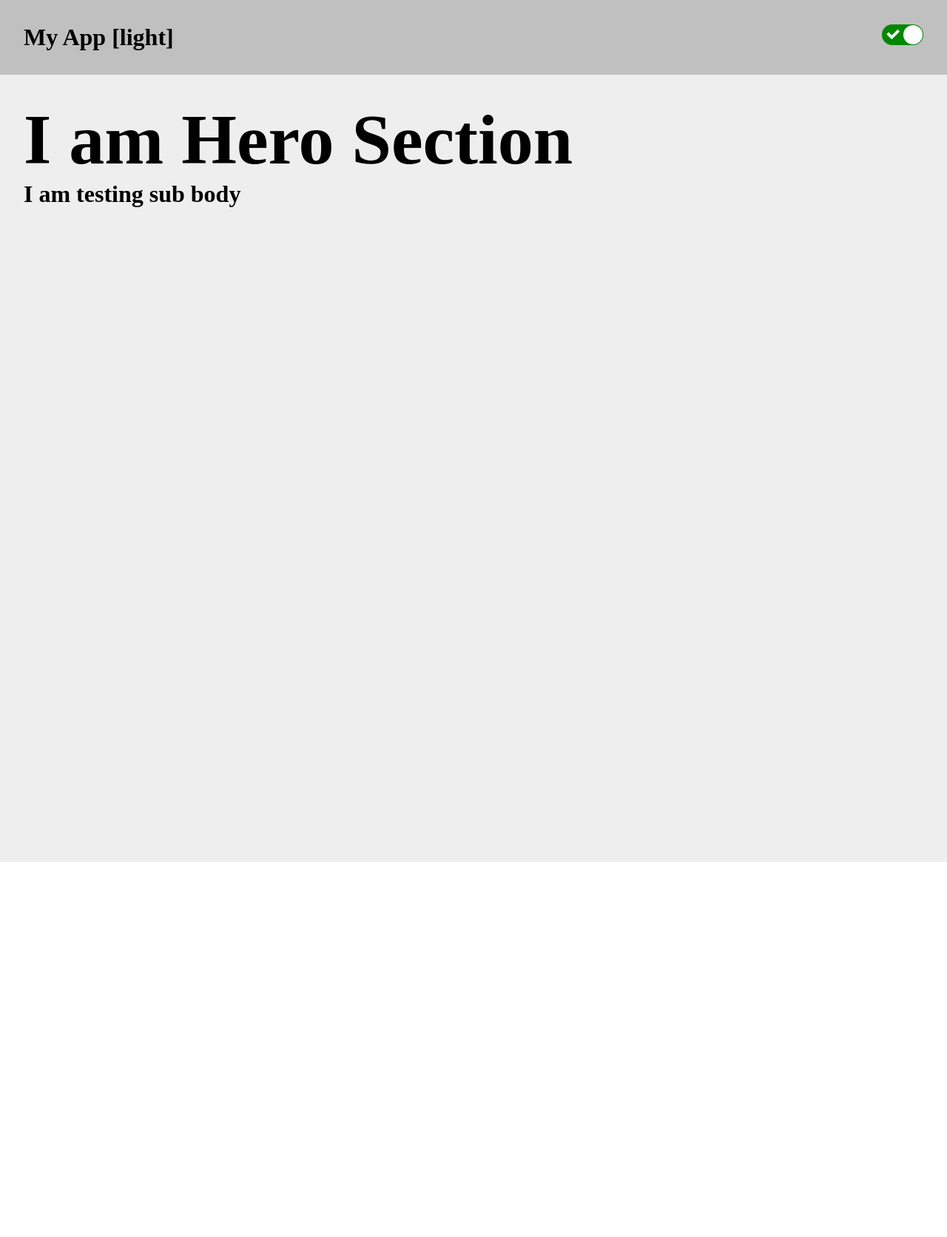
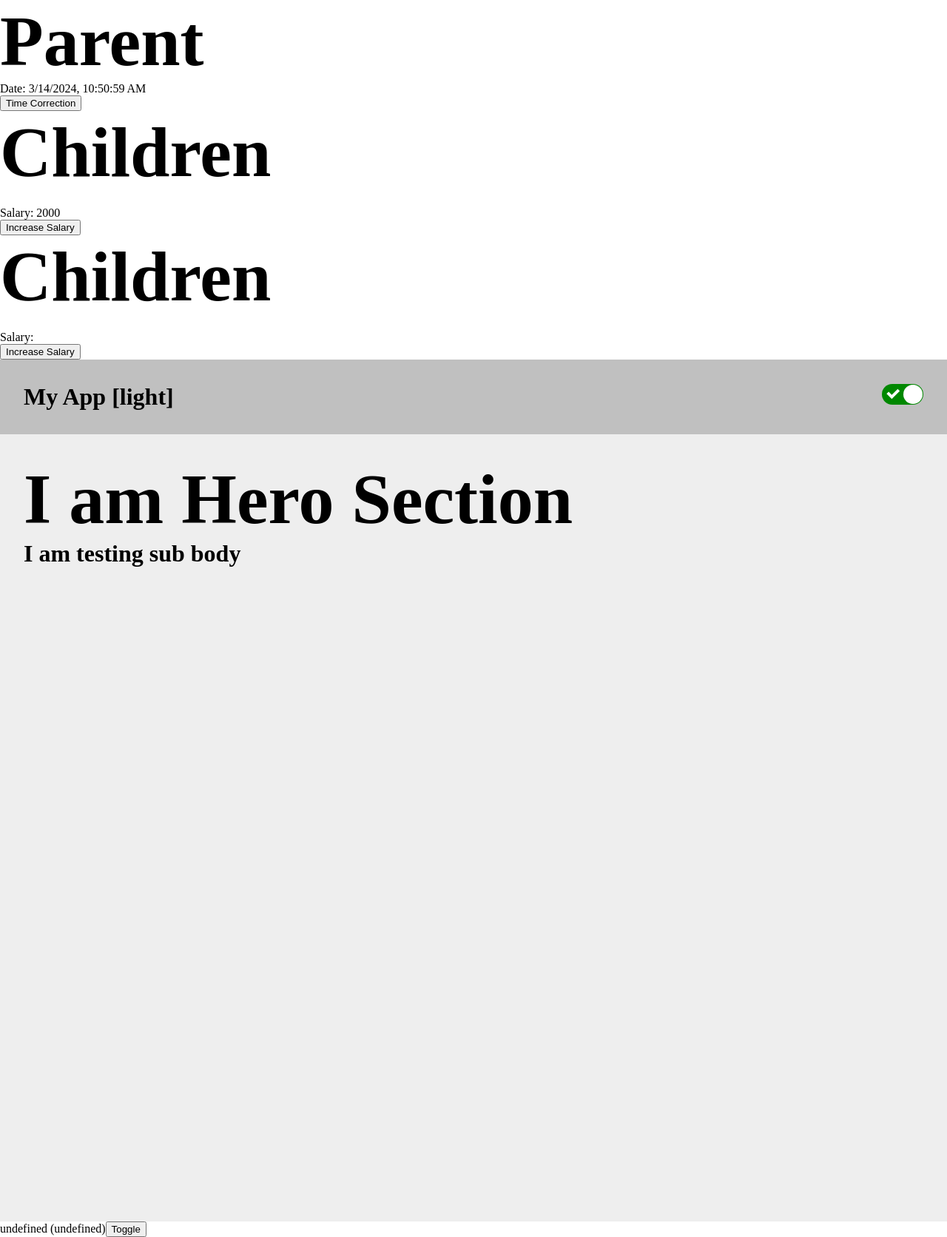
Before and after one commit to Raysumit77/React-Basic, a React (Vite) app in the folder vite/: page / in a window 1280 px wide. Shown: the whole page at 74% size. Before the commit the page ends 1165 px from the top, so only its background shows below. Built offline with nearby package versions, Linux system fonts and the light colour scheme; no server answers.

Commit message:
MemoHook and CallBack

```diff
--- /dev/null
+++ b/vite/src/MemoHook.jsx
@@ -0,0 +1,28 @@
+import { useMemo, useState } from "react";
+import useFetch from "./CustomHooks/useFetch";
+
+//how to use usememo hook?
+export const MemoHook = () => {
+  const [toggle, setToggle] = useState(false);
+  const { data } = useFetch("https://dummyjson.com/products?limit=100");
+
+  //complex calculation
+  const highestRatedProduct = useMemo(() => {
+    console.time("cCal");
+    const product = data?.products?.sort((a, b) => a.rating - b.rating).pop();
+    console.timeEnd("cCal");
+    return product?.title + " (" + product?.rating + ")";
+  }, [data]);
+
+  //to solve reexcution of expensive fn calculation, we need to use memo hook
+  //what is considered expensive calculation?
+  //anything that takes more than 0.15s to calculate ,it is called expensive calc
+
+  return (
+    <>
+      {highestRatedProduct}
+      <button onClick={() => setToggle(!toggle)}>Toggle</button>
+      {toggle && <h1>Toggle</h1>}
+    </>
+  );
+};
--- /dev/null
+++ b/vite/src/callback/Children.jsx
@@ -0,0 +1,16 @@
+import { memo } from "react";
+
+const Children = ({ salary, increaseSalary }) => {
+  console.log("I am children rendred");
+  return (
+    <div>
+      <h1>Children</h1>
+      <br />
+      Salary: {salary}
+      <br />
+      <button onClick={increaseSalary}>Increase Salary</button>
+    </div>
+  );
+};
+
+export default memo(Children);
--- /dev/null
+++ b/vite/src/callback/Parent.jsx
@@ -0,0 +1,30 @@
+import { useCallback, useState } from "react";
+import Children from "./Children";
+
+export const Parent = () => {
+  const [salary, setSalary] = useState(2000);
+  const [time, setTime] = useState(new Date().toLocaleString());
+
+  const increaseSalary = useCallback(() => {
+    setSalary(salary + 1500);
+  }, [salary]);
+  return (
+    <div>
+      <h1>Parent</h1>
+      Date: {time}
+      <br />
+      <button onClick={() => setTime(new Date().toLocaleString())}>
+        Time Correction
+      </button>
+      <Children salary={salary} increaseSalary={increaseSalary} />
+    </div>
+  );
+};
+
+//when to use callback hook?
+//1. if u are parent component fn to children component
+//2. if u have a fn that is expensive and u need to call it in multiple place (API)
+//3.if we are are working with a function that relies on external data or state
+//4.if u are working with functional component
+
+// con >> Memory consumption high >> complex code
--- a/vite/src/main.jsx
+++ b/vite/src/main.jsx
@@ -4,6 +4,9 @@ import ReactDOM from "react-dom/client";
 import { ThemeContextProvider } from "./context/ThemeContext";
 import { Header } from "./styling/Header";
 import { Hero } from "./styling/Hero";
+import { Parent } from "./callback/Parent";
+import Children from "./callback/Children";
+import { MemoHook } from "./MemoHook";
 
 // import { Cricket, Football, MyFootball } from "../Football";
 // import CountdownTimer from "./Countdowntimer";
@@ -30,8 +33,11 @@ import { Hero } from "./styling/Hero";
 ReactDOM.createRoot(document.getElementById("root")).render(
   <React.StrictMode>
     <ThemeContextProvider>
+      <Parent />
+      <Children />
       <Header />
       <Hero />
+      <MemoHook />
     </ThemeContextProvider>
     {/* <hr />
     Day 7
```
Also changed, not shown: vite/src/CustomHooks/useFetch.jsx (renamed from vite/src/CustomHooks/useFetch.js).
